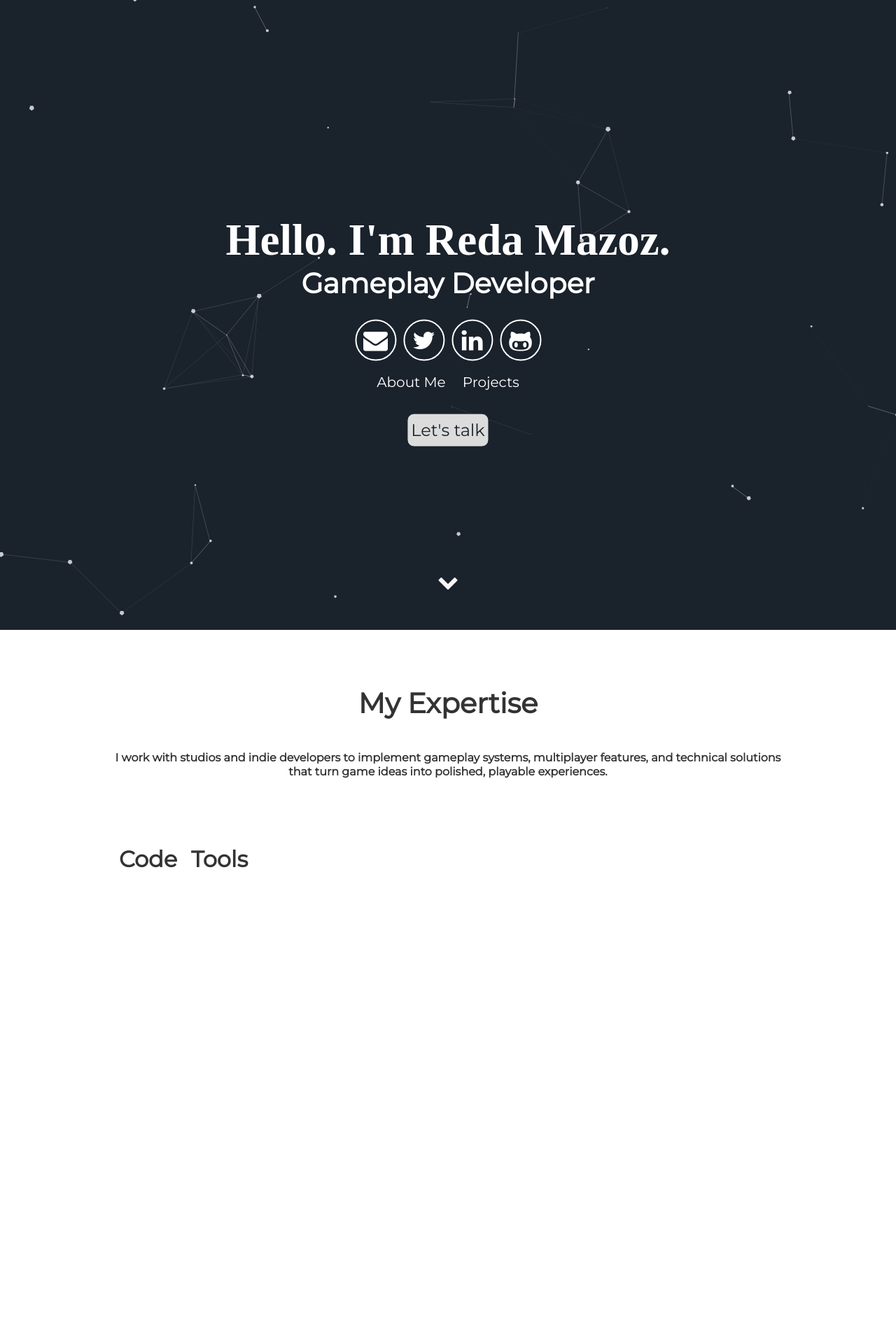
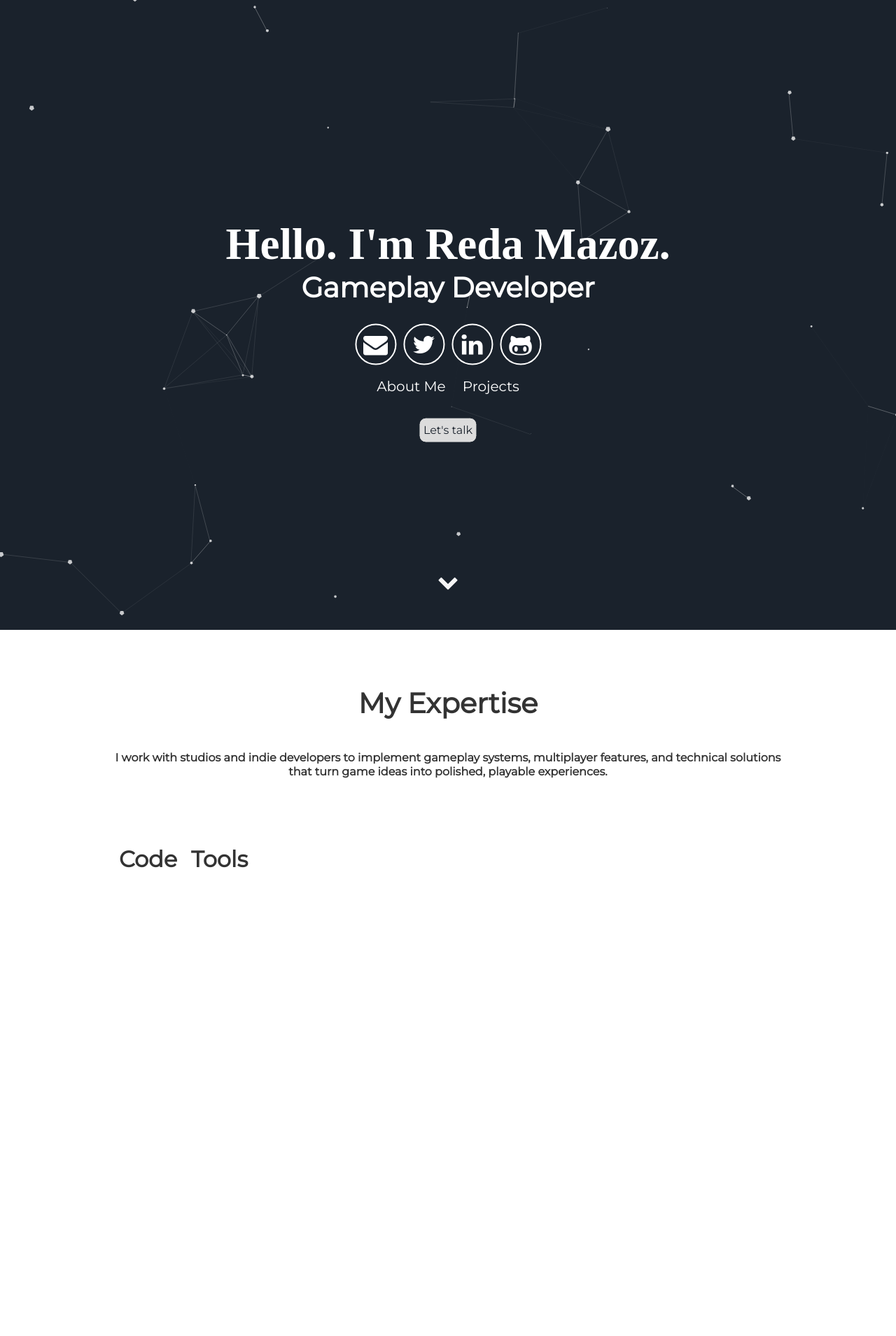
Before and after one commit to RedaMazoz/redamazoz.github.io, a Jekyll site: the page built from index.html, in a window 1280 px wide. Shown: the top 1909 px of the page at 70% size. Built offline with Jekyll 4.4.1, drawn with Linux system fonts in a browser that asks for light colours; some web fonts are replaced.

Commit message:
Update header.html

```diff
--- a/_includes/header.html
+++ b/_includes/header.html
@@ -1,5 +1,20 @@
 <style>
   .call-to-action-link {
+  display: inline-block;
+  margin: 20px 0;
+  padding: 5px;
+  color: #1a222c;
+  background-color: #dcdcdc;
+  border: 1px solid #1a222c;
+  border-radius: 10px;
+  text-align: center;
+  outline: 0;
+  text-decoration: none;
+  cursor: pointer;
+  transition: color .3s ease-out,background-color .3s ease-out,border-color .3s ease-out;
+  /*font-size: 150%;*/
+}
+  .call-to-action-link:active, .call-to-action-link:hover{
   display: inline-block;
   margin: 20px 0;
   padding: 5px;
```
